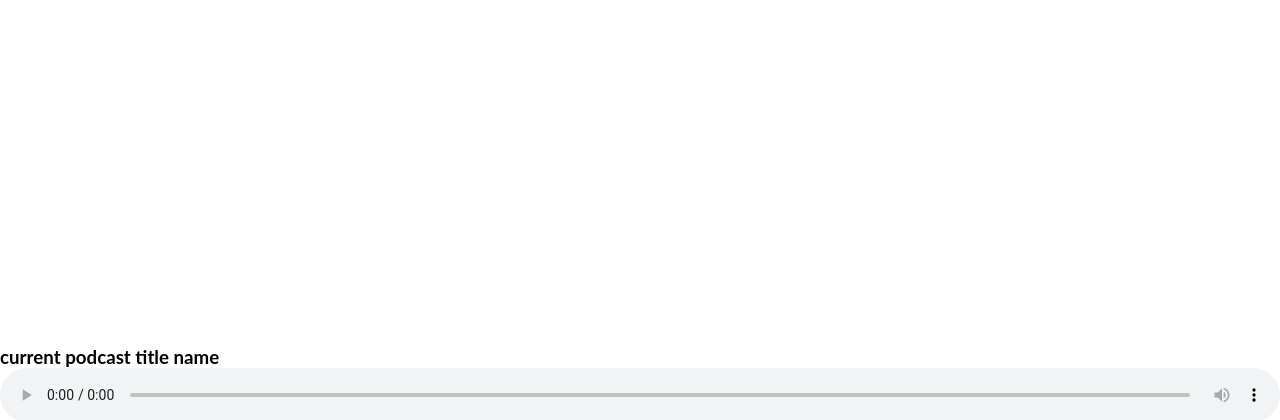
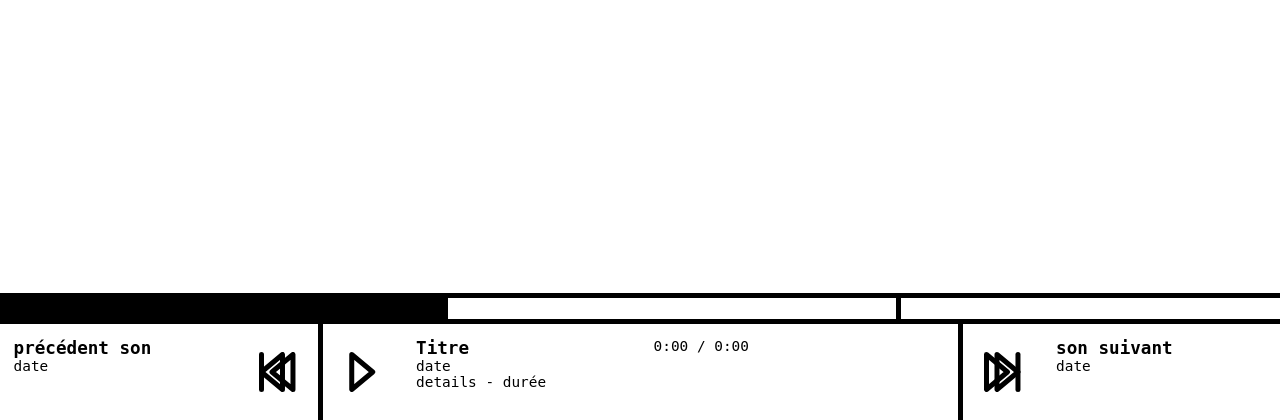
Before and after one commit to hackstub/RhinoRadioCMS, a Flask app: page / in a window 1280 px wide. Shown: the part 380-800 px from the top of the page. Run offline with Flask 2, Linux system fonts and the light colour scheme; some libraries are stand-ins or nearby versions.

Commit message:
first attempt at building a custom js audio player

```diff
--- /dev/null
+++ b/app/static/css/player.css
@@ -0,0 +1,68 @@
+#bottomPlayer {
+    position: fixed;
+    width: 100%;
+    bottom: 0;
+}
+#audio * {
+    box-sizing: border-box;
+}
+
+#slider {
+    border-top: 5px solid black;
+    border-bottom: 5px solid black;
+    height: 1.3em;
+}
+#track {
+    height: 100%;
+    width: 70%;
+    border-right: 5px solid black;
+}
+#track-progress {
+    width: 50%;
+    height: 100%;
+    background-color: black;
+}
+
+#controls {
+    display: flex;
+    align-items: center;
+    height: 6em;
+}
+
+.side-box {
+    display: flex;
+    width: 25%;
+    height: 100%;
+}
+#actual {
+    width: 50%;
+    border-left: 5px solid black;
+    border-right: 5px solid black;
+    display: flex;
+    height: 100%;
+}
+.button {
+    display: flex;
+    align-items: center;
+    justify-content: center;
+    min-width: 5em;
+    height: 100%;
+    cursor: pointer;
+}
+.text {
+    height: 100%;
+    padding: 0.85em;
+    width: calc(100% - 5em);
+}
+
+.text p {
+    font-family: Hack, monospace;
+    font-size: 0.9em;
+    margin: 0;
+}
+.text h3 {
+    font-family: Hack, monospace;
+    font-size: 1.1em;
+    font-weight: bold;
+    margin: 0;
+}
--- a/app/static/css/style.css
+++ b/app/static/css/style.css
@@ -57,21 +57,3 @@ header *
 footer
 {
 }
-
-#bottomPlayer
-{
-    position:fixed;
-    bottom:0;
-    width:100%;
-    margin-bottom:-5px;
-}
-
-#bottomPlayer .currentTrackTitle
-{
-    margin: 0px;
-}
-
-#bottomPlayer .audio-player
-{
-    width: inherit;
-}
--- a/app/static/js/app.js
+++ b/app/static/js/app.js
@@ -24,11 +24,10 @@ $('a.intern').click(function(e)
 function fetchAndPlayPodcast(target)
 {
     $.getJSON(target, function(data) {
-
     // Get relevant items
     var player = $('#bottomPlayer audio.audio-player')[0];
-    var playerSrc = $('#bottomPlayer audio.audio-player source.mp3_src');
-    var playerTitle = $('#bottomPlayer h3.currentTrackTitle');
+    var playerSrc = $('audio.audio-player source.mp3_src');
+    var playerTitle = $('#actual .text h3');
 
     // Update their data
     playerSrc.attr("src", data.src);
@@ -38,6 +37,7 @@ function fetchAndPlayPodcast(target)
     player.pause();
     player.load();
     player.oncanplaythrough = player.play();
-
+    playBtn.attributes.display.value = "none";
+    pauseBtn.attributes.display.value = "";
     });
 };
--- /dev/null
+++ b/app/static/js/player.js
@@ -0,0 +1,47 @@
+var audioPlayer = document.querySelector('#bottomPlayer');
+var playBtn = audioPlayer.querySelector('#playbtn');
+var pauseBtn = audioPlayer.querySelector('#pausebtn');
+var playpauseBtn = audioPlayer.querySelector("#play");
+var progress = audioPlayer.querySelector("#track-progress");
+var sliders = audioPlayer.querySelector("#track");
+var player = audioPlayer.querySelector('audio');
+var currentTime = audioPlayer.querySelector('.current-time');
+var totalTime = audioPlayer.querySelector('.total-time');
+
+playpauseBtn.addEventListener('click', togglePlay);
+player.addEventListener('timeupdate', updateProgress);
+player.addEventListener('loadedmetadata', () => {
+    totalTime.textContent = formatTime(player.duration);
+});
+// player.addEventListener('canplay', makePlay);
+player.addEventListener('ended', function(){
+    playBtn.attributes.display.value = "";
+    pauseBtn.attributes.display.value = "none";
+    player.currentTime = 0;
+});
+
+function updateProgress() {
+    var current = player.currentTime;
+    var percent = (current / player.duration) * 100;
+    progress.style.width = percent + '%';
+
+    currentTime.textContent = formatTime(current);
+}
+
+function formatTime(time) {
+    var min = Math.floor(time / 60);
+    var sec = Math.floor(time % 60);
+    return min + ':' + ((sec<10) ? ('0' + sec) : sec);
+}
+
+function togglePlay() {
+    if(player.paused) {
+        playBtn.attributes.display.value = "none";
+        pauseBtn.attributes.display.value = "";
+        player.play();
+    } else {
+        playBtn.attributes.display.value = "";
+        pauseBtn.attributes.display.value = "none";
+        player.pause();
+    }
+}
--- a/app/templates/bottomPlayer.html
+++ b/app/templates/bottomPlayer.html
@@ -1,5 +1,77 @@
-<h3 class="currentTrackTitle">current podcast title name</h3>
+<div id="slider">
+    <div id="track">
+        <div id="track-progress">
+        </div>
+    </div>
+</div>
+<div id="controls">
+    <div id="left-pan" class="side-box">
+        <div class="text">
+            <h3>précédent son</h3>
+            <p>date</p>
+        </div>
+        <div class="button">
+            <svg xmlns="http://www.w3.org/2000/svg" width="36.48" height="40" viewBox="0 0 36.48 40">
+                <g stroke="#000000" fill="none" stroke-width="5" stroke-linecap="round" stroke-linejoin="round" stroke-miterlimit="3">
+                    <polygon points="23.487,37.5 2.498,20 23.487,2.5"/>
+                    <polygon points="33.982,37.5 12.993,20 33.982,2.5"/>
+                    <line x1="2.498" y1="2.5" x2="2.498" y2="37.5"/>
+                </g>
+            </svg>
+        </div>
+    </div>
+    <div id="actual">
+        <div id="play" class="button">
+            <svg xmlns="http://www.w3.org/2000/svg" width="36.48" height="40" viewBox="0 0 36.48 40">
+                <g stroke="#000000" fill="none" stroke-width="5" stroke-linecap="round" stroke-linejoin="round" stroke-miterlimit="3" id="playbtn" display="">
+                    <polygon points="7.745,2.5 28.735,20 7.745,37.5"/>
+                </g>
+                <g stroke="#000000" fill="none" stroke-width="5" stroke-linecap="round" stroke-linejoin="round" stroke-miterlimit="3" id="pausebtn" display="none">
+                    <line x1="12.993" y1="2.5" x2="12.993" y2="37.5"/>
+                    <line x1="23.487" y1="2.5" x2="23.487" y2="37.5"/>
+                </g>
+            </svg>
+        </div>
+        <div class="text">
+            <h3>Titre</h3>
+            <p>date</p>
+            <p>details - durée</p>
+        </div>
+        <div class="text">
+            <p>
+                <span class="current-time">0:00</span> /
+                <span class="total-time">0:00</span>
+            </p>
+
+        </div>
+        <div class="button">
+
+        </div>
+    </div>
+    <div id="right-pan" class="side-box">
+        <div class="button">
+            <svg xmlns="http://www.w3.org/2000/svg" width="36.48" height="40" viewBox="0 0 36.48 40">
+                <g stroke="#000000" fill="none" stroke-width="5" stroke-linecap="round" stroke-linejoin="round" stroke-miterlimit="3">
+                    <polygon points="12.993,2.5 33.982,20 12.993,37.5 "/>
+                    <polygon points="2.498,2.5 23.487,20 2.498,37.5 "/>
+                    <line x1="33.982" y1="37.5" x2="33.982" y2="2.5"/>
+                </g>
+            </svg>
+        </div>
+        <div class="text">
+            <h3>son suivant</h3>
+            <p>date</p>
+        </div>
+    </div>
+</div>
+
+<audio class="audio-player">
+    <source class="mp3_src" src="" type="audio/mp3" />
+    Your browser does not support the audio element.
+</audio>
+
+<!-- <h3 class="currentTrackTitle">current podcast title name</h3>
 <audio class="audio-player" controls="controls">
     <source class="mp3_src" src="" type="audio/mp3" />
     Your browser does not support the audio element.
-</audio>
+</audio> -->
```
Also changed, not shown: app/templates/base.html (line endings or trailing spaces), 1 other file.
